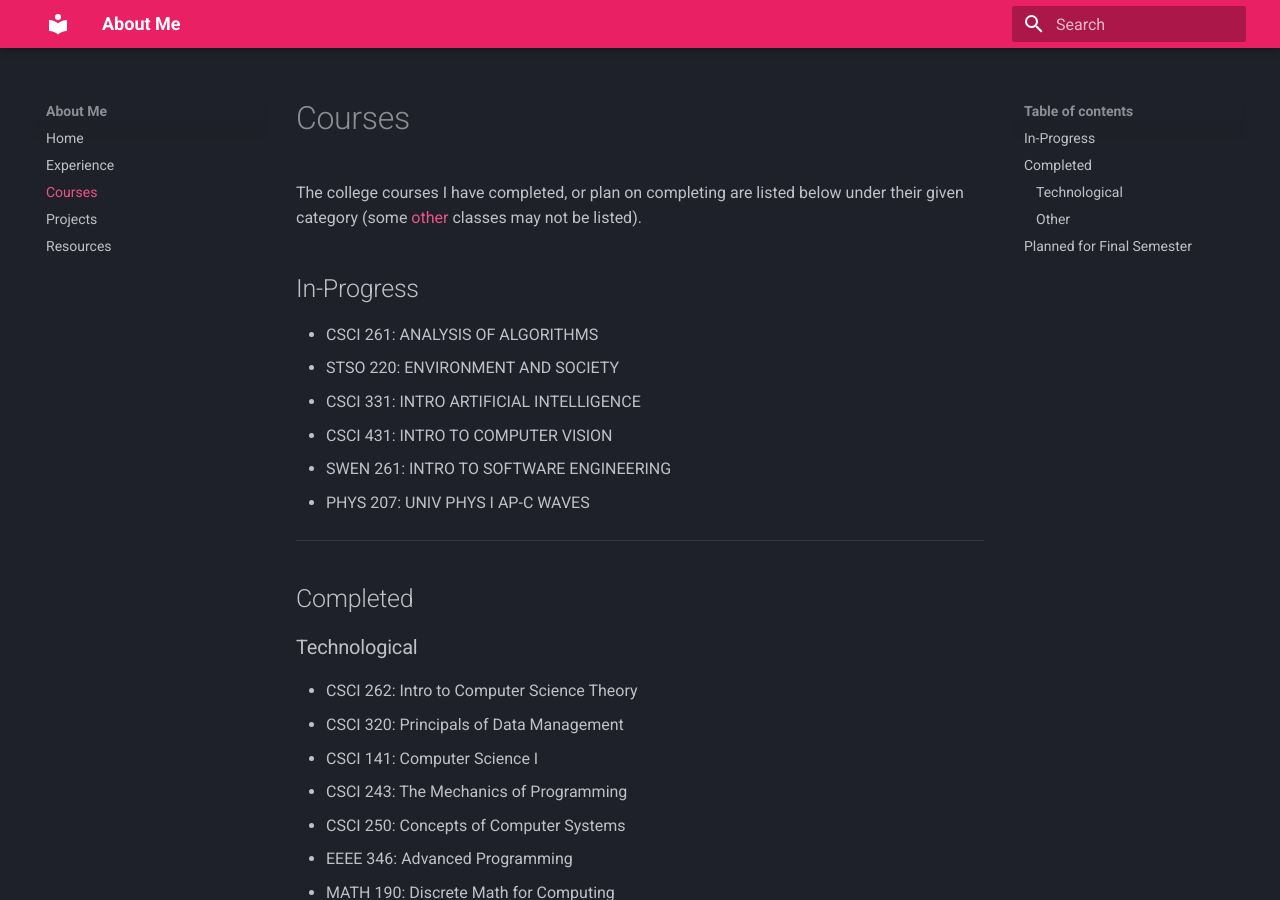
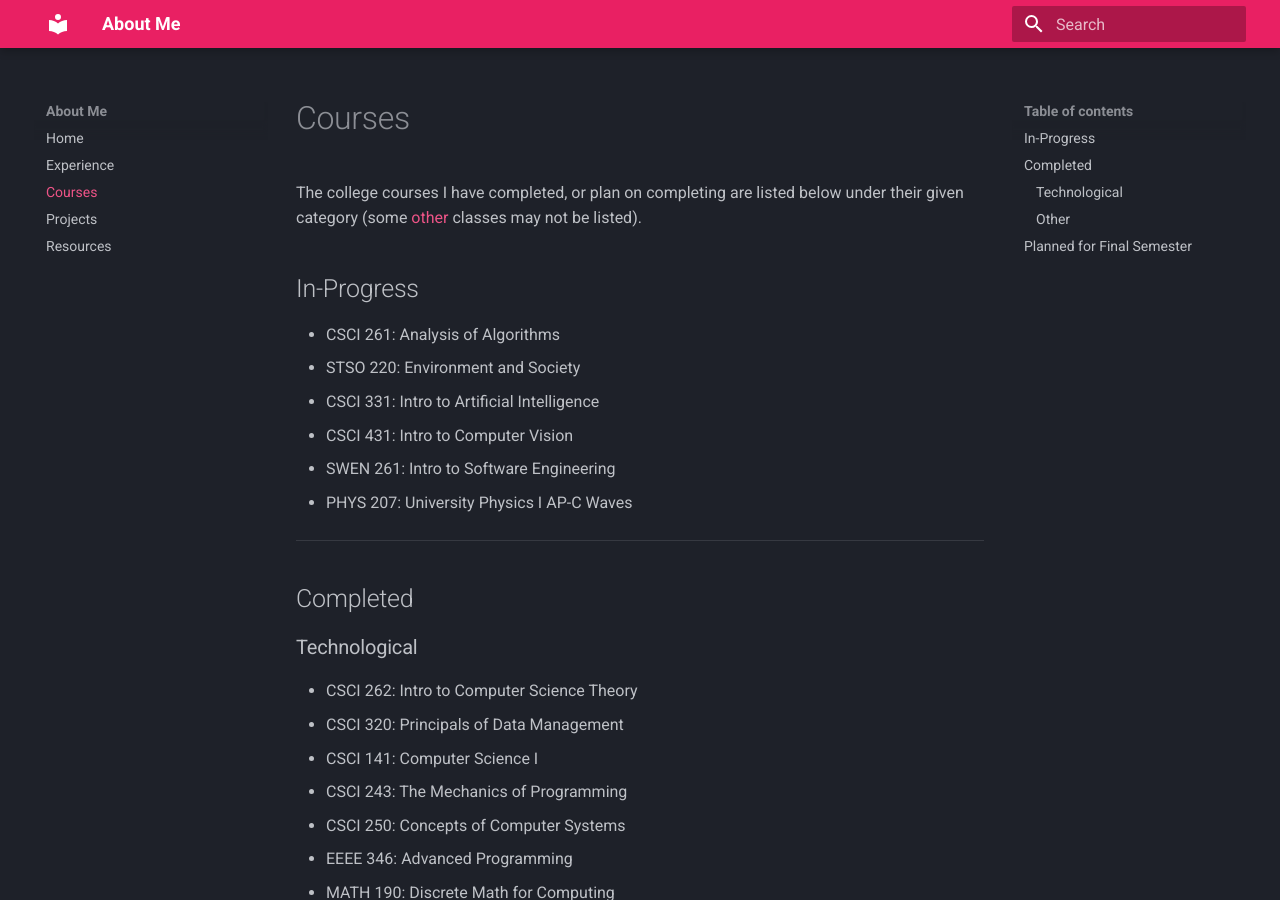
Before and after one commit to theeman05/AboutMe, an MkDocs documentation site: the page built from docs/courses.md, in a window 1280 px wide and 900 px high. Built offline with MkDocs 1.6.1 and Material for MkDocs 9.7.7, drawn with Linux system fonts in a browser that asks for light colours.

Commit message:
Fixed CAPS in-progress classes

```diff
--- a/docs/courses.md
+++ b/docs/courses.md
@@ -2,12 +2,12 @@ The college courses I have completed, or plan on completing are listed below und
 
 ## In-Progress
 
-- CSCI 261: ANALYSIS OF ALGORITHMS
-- STSO 220: ENVIRONMENT AND SOCIETY
-- CSCI 331: INTRO ARTIFICIAL INTELLIGENCE
-- CSCI 431: INTRO TO COMPUTER VISION
-- SWEN 261: INTRO TO SOFTWARE ENGINEERING
-- PHYS 207: UNIV PHYS I AP-C WAVES
+- CSCI 261: Analysis of Algorithms
+- STSO 220: Environment and Society
+- CSCI 331: Intro to Artificial Intelligence
+- CSCI 431: Intro to Computer Vision
+- SWEN 261: Intro to Software Engineering
+- PHYS 207: University Physics I AP-C Waves
 
 ---
 
```
Also changed, not shown: docs/index.md (+1 -1 lines), site/courses/index.html, site/index.html, site/search/search_index.json, 3 other files.
